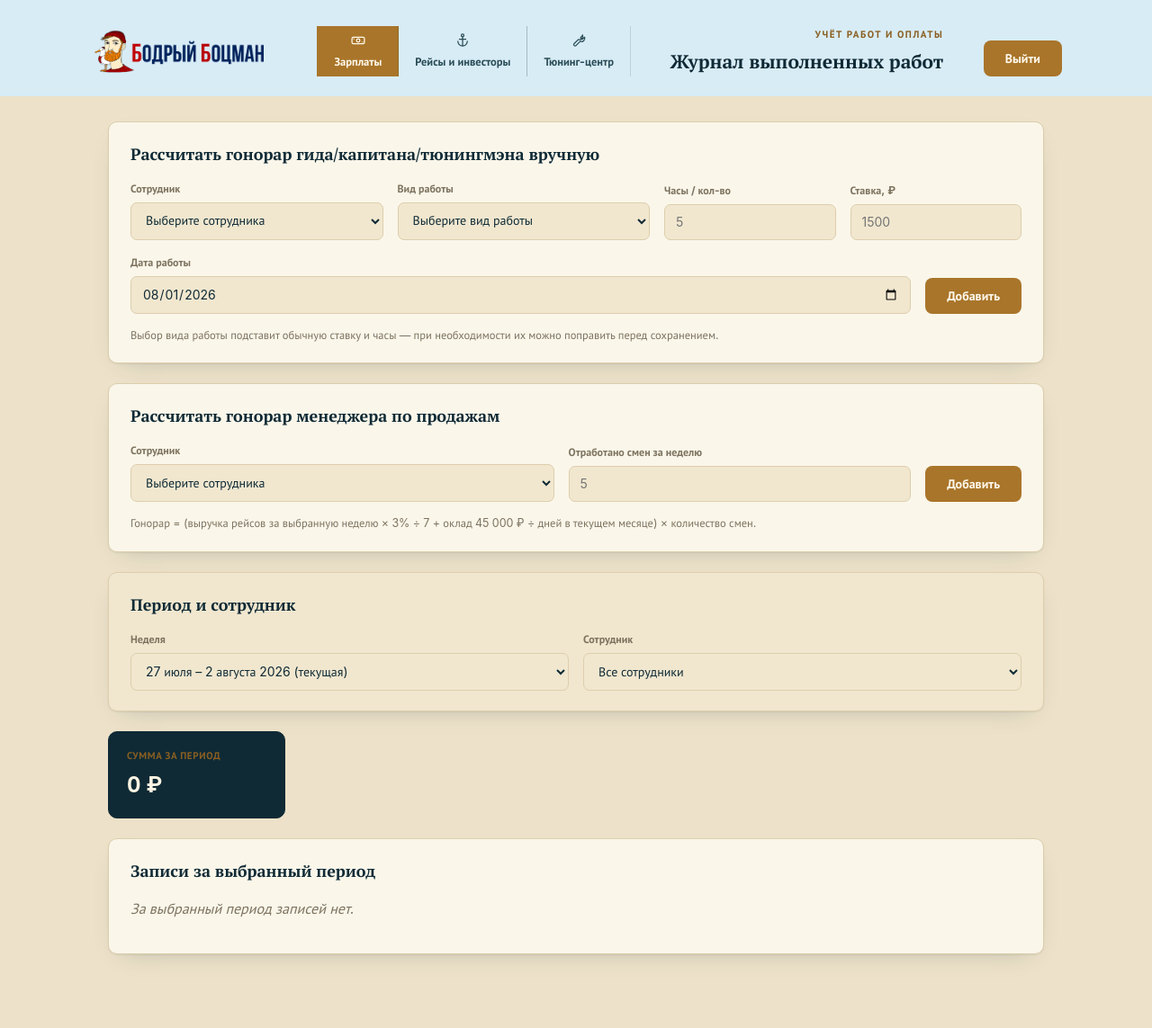
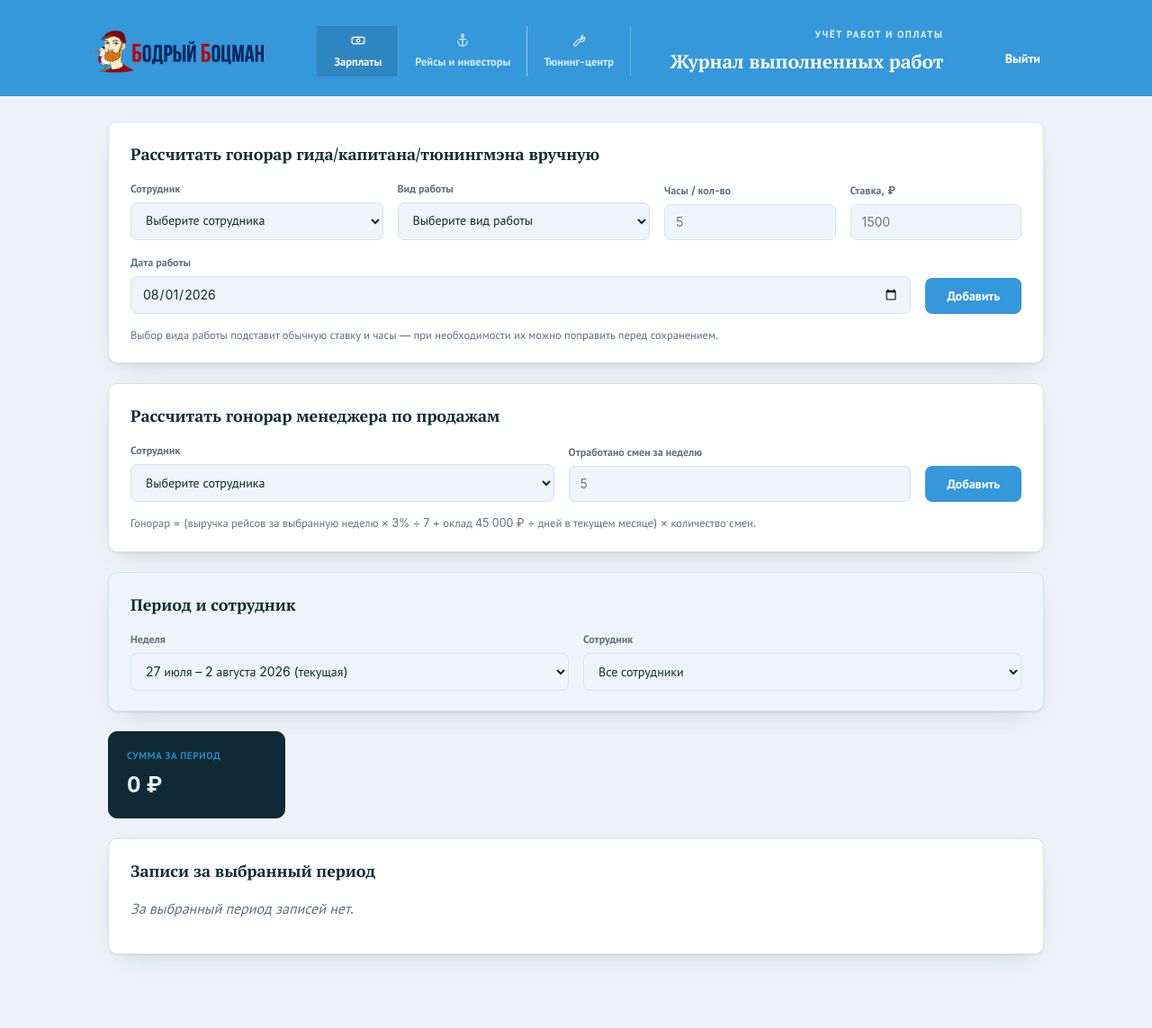
Before and after one commit to bodrbo/-, a Flask app: page /admin in a window 1280 px wide. Shown: the whole page at 90% size. Run offline with Flask 2, Linux system fonts and the light colour scheme; the visitor is signed in with stand-in values (Sample User, id 1); data that the repository does not hold is empty.

Commit message:
Переосмыслить палитру: перейти с золотисто-кремовой на сине-белую как на bodrbo.ru
Изучил живой сайт bodrbo.ru (основной синий #3498db, тёмный
вариант #2e86c1, светлый серо-голубой фон, белые карточки) и
перенёс эту палитру в переменные :root — имена переменных
(--brass, --brass-strong, --parchment, --paper, --paper-alt,
--hairline и т.д.) оставил прежними, поменял только значения,
поэтому все ~40 мест использования по всему CSS обновились разом
без риска что-то пропустить.

Шапка сайта вернулась к насыщенному синему фону (как на
bodrbo.ru) с белым текстом — активная вкладка навигации теперь
выделяется более тёмным синим для контраста с фоном шапки той же
синей гаммы. Точечно поправил несколько мест, где цвет был зашит
литералом (rgba), а не через var() — бейджи статусов "согласовано"
и "обрабатывается", и кремовый акцент на тёмных панелях (сумма
на total-card-grand, подпись загрузочного экрана).

Оранжевую подсветку "на согласовании" и цвета success/danger не
трогал — это самостоятельные смысловые цвета, не часть
золотой/синей айдентики.

```diff
--- a/static/style.css
+++ b/static/style.css
@@ -45,21 +45,25 @@
 }
 
 :root {
+  /* Palette rethought to match bodrbo.ru: cool blue accent + light
+     blue-gray/white surfaces instead of the old brass/parchment warm
+     scheme. Variable names kept as-is (--brass etc.) since they're used
+     in ~40 places across this file and templates — only the values
+     changed, so nothing downstream needed touching. */
   --ink: #0f2a35;
   --ink-soft: #294c56;
-  --parchment: #ede2c9;
-  --paper: #faf6ea;
-  --paper-alt: #f1e7cf;
-  --brass: #a9752a;
-  --brass-strong: #8a5f22;
-  --on-accent: #fff9ec;
+  --parchment: #eef2f8;
+  --paper: #ffffff;
+  --paper-alt: #eef4fa;
+  --brass: #3498db;
+  --brass-strong: #2e86c1;
+  --on-accent: #ffffff;
   --danger: #b3402c;
   --success: #2f6b4f;
-  --muted: #7d735f;
-  --hairline: #ddceac;
-  --hairline-soft: #e8dcbc;
+  --muted: #62707f;
+  --hairline: #d7e3ee;
+  --hairline-soft: #e4edf5;
   --shadow: 0 1px 2px rgba(15, 42, 53, .07), 0 10px 28px -16px rgba(15, 42, 53, .28);
-  --topbar-sky: #d8ecf6;
 }
 
 * { box-sizing: border-box; }
@@ -77,8 +81,8 @@ h1, h2, h3 { font-family: 'PT Serif', Georgia, serif; }
 .tabular { font-variant-numeric: tabular-nums; font-feature-settings: "tnum" 1; }
 
 .topbar {
-  background: var(--topbar-sky);
-  color: var(--ink);
+  background: var(--brass);
+  color: #ffffff;
   padding: 24px 20px 22px;
 }
 .topbar-inner {
@@ -103,13 +107,13 @@ h1, h2, h3 { font-family: 'PT Serif', Georgia, serif; }
   font-weight: 700;
   padding: 8px 14px;
   background: transparent;
-  color: var(--ink);
-  border: 1px solid rgba(15, 42, 53, 0.28);
+  color: #ffffff;
+  border: 1px solid rgba(255, 255, 255, 0.45);
   border-radius: 8px;
   cursor: pointer;
   white-space: nowrap;
 }
-.topbar-logout button:hover { background: rgba(15, 42, 53, 0.08); }
+.topbar-logout button:hover { background: rgba(255, 255, 255, 0.16); }
 
 .main-nav {
   display: flex;
@@ -123,11 +127,11 @@ h1, h2, h3 { font-family: 'PT Serif', Georgia, serif; }
   gap: 5px;
   font-size: 12.5px;
   font-weight: 700;
-  color: var(--ink-soft);
+  color: rgba(255, 255, 255, 0.8);
   text-decoration: none;
   padding: 7px 18px;
-  border-left: 1px solid rgba(15, 42, 53, 0.14);
-  border-right: 1px solid rgba(15, 42, 53, 0.14);
+  border-left: 1px solid rgba(255, 255, 255, 0.25);
+  border-right: 1px solid rgba(255, 255, 255, 0.25);
   margin-right: -1px;
   background: rgba(255, 255, 255, 0);
   transition: background-color 0.28s ease, color 0.2s ease, border-color 0.28s ease;
@@ -138,28 +142,28 @@ h1, h2, h3 { font-family: 'PT Serif', Georgia, serif; }
   transition: transform 0.28s ease;
 }
 .main-nav a:hover {
-  background-color: rgba(15, 42, 53, 0.08);
-  color: var(--ink);
-  border-color: rgba(15, 42, 53, 0.24);
+  background-color: rgba(255, 255, 255, 0.14);
+  color: #ffffff;
+  border-color: rgba(255, 255, 255, 0.4);
 }
 .main-nav a:hover .nav-icon { transform: translateY(-1px); }
 .main-nav a.active {
-  background-color: var(--brass);
-  color: var(--on-accent);
-  border-color: var(--brass);
+  background-color: var(--brass-strong);
+  color: #ffffff;
+  border-color: var(--brass-strong);
 }
 .kicker {
   font-size: 11px;
   letter-spacing: 0.14em;
   text-transform: uppercase;
-  color: var(--brass-strong);
+  color: rgba(255, 255, 255, 0.85);
   font-weight: 700;
 }
 .topbar h1 {
   font-size: 21px;
   font-weight: 700;
   margin: 5px 0 0 0;
-  color: var(--ink);
+  color: #ffffff;
 }
 
 @media (max-width: 560px) {
@@ -250,14 +254,14 @@ input[type="text"]:focus, input[type="date"]:focus, input[type="time"]:focus, in
   white-space: nowrap;
 }
 .status-badge.status-estimate,
-.status-badge.status-pending { background: rgba(125, 115, 95, 0.14); color: var(--muted); }
+.status-badge.status-pending { background: rgba(98, 112, 127, 0.14); color: var(--muted); }
 .status-badge.status-approved,
-.status-badge.status-in_progress { background: rgba(138, 95, 34, 0.16); color: var(--brass-strong); }
+.status-badge.status-in_progress { background: rgba(46, 134, 193, 0.16); color: var(--brass-strong); }
 .status-badge.status-qc { background: rgba(41, 76, 86, 0.14); color: var(--ink-soft); }
 .status-badge.status-done { background: rgba(47, 107, 79, 0.16); color: var(--success); }
 .status-badge.status-cancelled,
 .status-badge.status-canceled { background: rgba(179, 64, 44, 0.14); color: var(--danger); }
-.status-badge.status-waiting_for_capture { background: rgba(138, 95, 34, 0.16); color: var(--brass-strong); }
+.status-badge.status-waiting_for_capture { background: rgba(46, 134, 193, 0.16); color: var(--brass-strong); }
 .status-badge.status-succeeded { background: rgba(47, 107, 79, 0.16); color: var(--success); }
 
 .status-select-form { display: inline-block; margin: 0; }
@@ -480,7 +484,7 @@ button[type="submit"]:focus-visible { outline: 2px solid var(--brass-strong); ou
   border-color: var(--ink);
 }
 .total-card-grand .k { color: var(--brass-strong); }
-.total-card-grand .v { color: #fbf3e2; }
+.total-card-grand .v { color: #eaf4fc; }
 
 /* --- clickable "mark as paid" employee cards --- */
 .total-card.payable {
@@ -964,7 +968,7 @@ table.records tr.row-pending:hover td { background: rgba(212, 141, 74, 0.2); }
   font-weight: 700;
   letter-spacing: 0.1em;
   text-transform: uppercase;
-  color: #fbf3e2;
+  color: #eaf4fc;
 }
 @keyframes bodrbo-propeller-spin {
   to { transform: rotate(360deg); }
```
